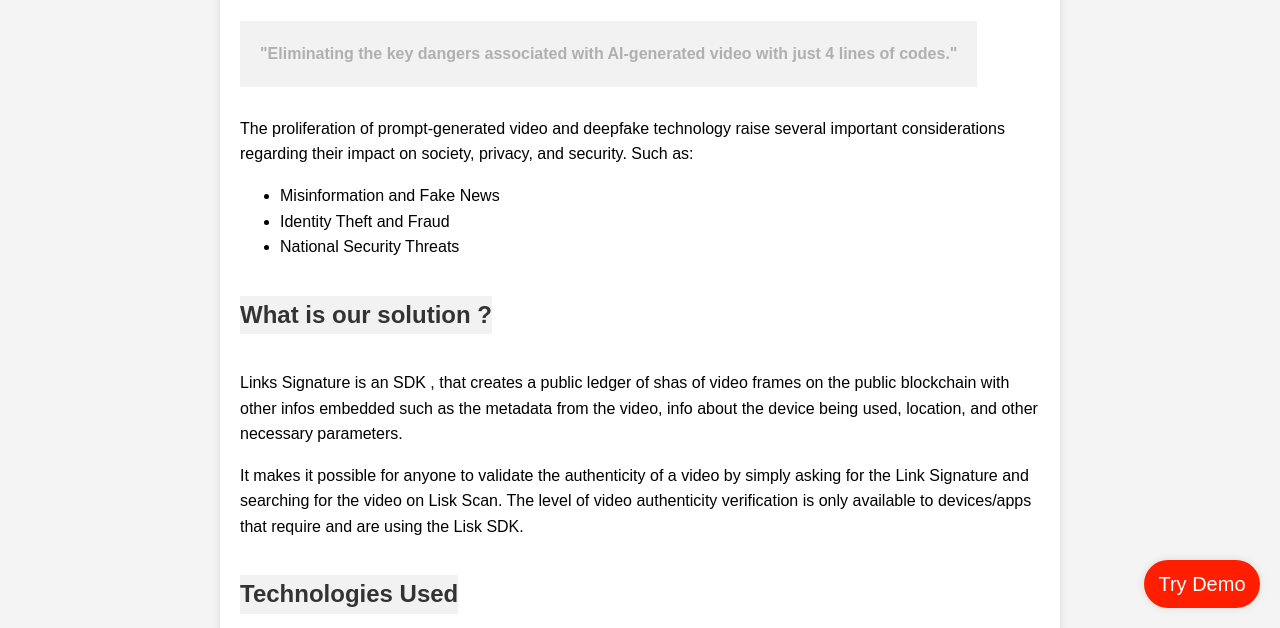
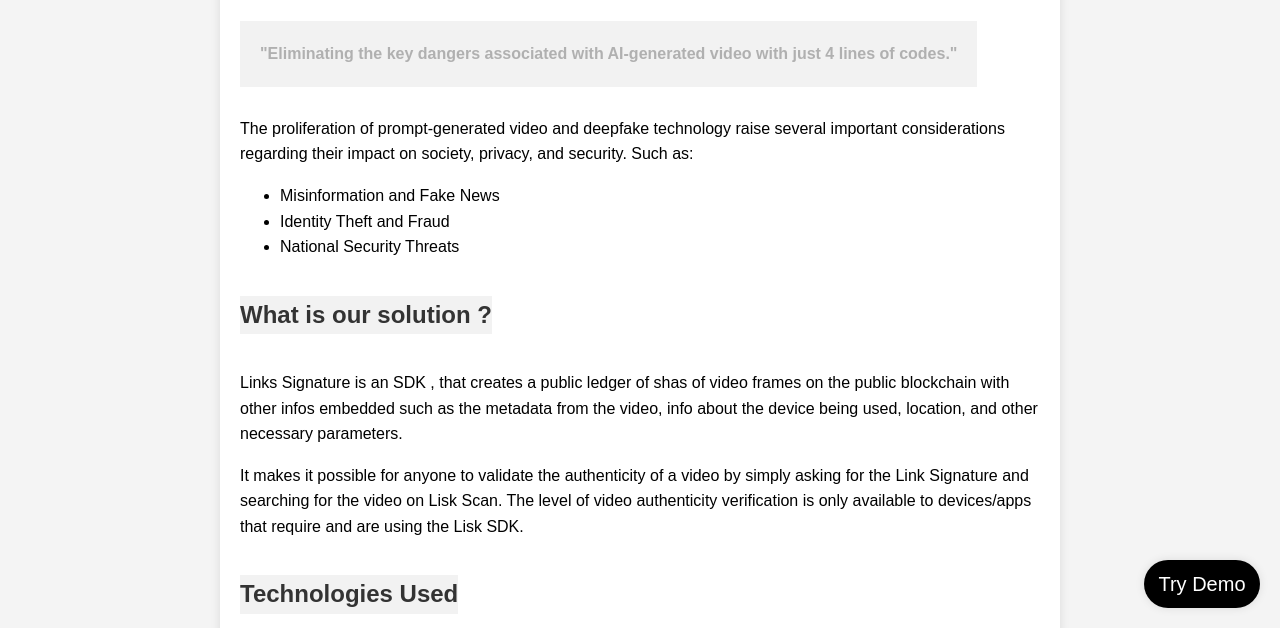
Before and after one commit to tobi-awolaju-21/liskSignature, a plain HTML site: page Frontend/index.html in a window 1280 px wide. Shown: the part 172-800 px from the top of the page. Drawn offline with Linux system fonts and the light colour scheme.

Commit message:
Update index.html

```diff
--- a/Frontend/index.html
+++ b/Frontend/index.html
@@ -71,7 +71,7 @@
             position: fixed;
             bottom: 20px;
             right: 20px;
-            background-color: #ff1e00;
+            background-color: #000000;
             color: #ffffff;
             border: none;
             border-radius: 50px;
@@ -139,7 +139,7 @@
             <p>Make the SDK available in all languages.</p>
         </section>
     </div>
-    <a href="https://github.com/tobi-awolaju-21/liskSignature" class="floating-button" target="_blank">Try Demo</a>
+    <a href="https://lisk-signature-demo.vercel.app/" class="floating-button" target="_blank">Try Demo</a>
 
 </body>
 </html>
```
